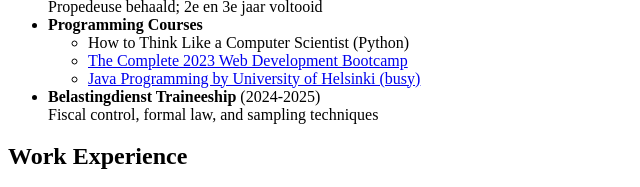
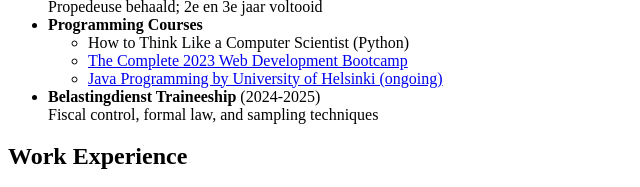
Before and after one commit to akhiem1994-droid/My-resume, a plain HTML site: page index.html in a window 1280 px wide. Shown: the part 442-629 px from the top of the page, 0-640 px from the left. Drawn offline with Linux system fonts and the light colour scheme.

Commit message:
Fix HTML formatting and update content

```diff
--- a/index.html
+++ b/index.html
@@ -35,7 +35,7 @@
             <ul>
                 <li>How to Think Like a Computer Scientist (Python)</li>
                 <li><a href="https://www.udemy.com/course/the-complete-web-development-bootcamp/">The Complete 2023 Web Development Bootcamp</a></li>
-                <li><a href="https://java-programming.mooc.fi/">Java Programming by University of Helsinki (busy)</a></li>
+                <li><a href="https://java-programming.mooc.fi/">Java Programming by University of Helsinki (ongoing)</a></li>
             </ul>
         </li>
         <li>
```
